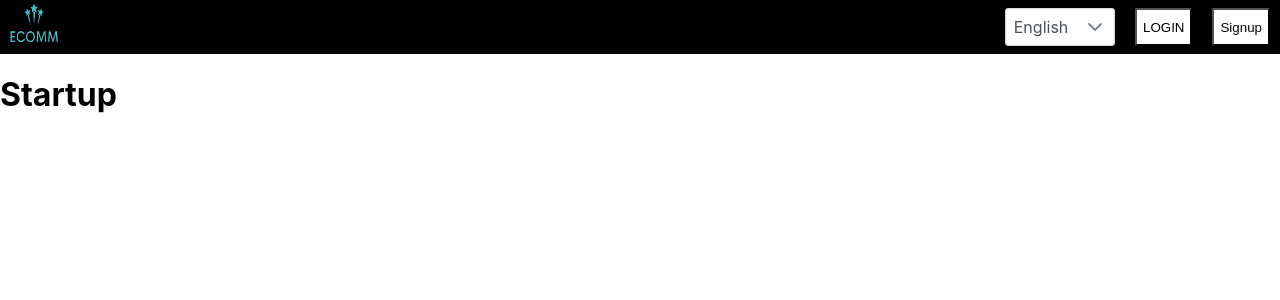
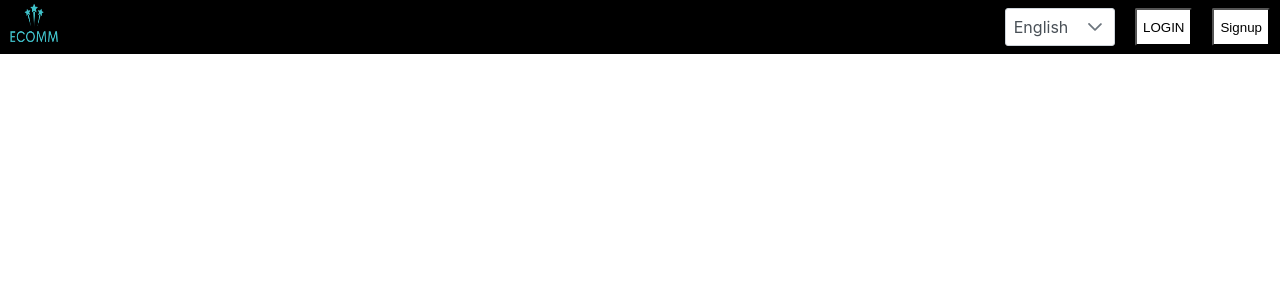
Before and after one commit to Azid-ops/E-COMMERCE-STORE, a React (Create React App) app in the folder front-end/: page / in a window 1280 px wide. Shown: the top 300 px of the page. Built offline with nearby package versions, Linux system fonts and the light colour scheme.

Commit message:
Structured Change
Change Structure of Code

```diff
--- a/front-end/src/ECOM.APP/ECOM.WEB.APP/Shell/MainView.tsx
+++ b/front-end/src/ECOM.APP/ECOM.WEB.APP/Shell/MainView.tsx
@@ -1,9 +1,19 @@
 import React from 'react';
-import RoutesViewModel from '../../ECOM.WEB.VIEWMODEL/Base/RoutesViewModel.tsx';
+
+import {BrowserRouter as Router, Routes,Route} from 'react-router-dom';
+import Topbar from './Topbar/components/Topbar.tsx';
+
 
 function MainView() {
+
   return (
-    <RoutesViewModel />
+    <>
+      <Topbar />
+      <Router>
+        <Routes>
+        </Routes>
+      </Router>
+    </>
   );
 }
 
--- a/front-end/src/ECOM.APP/ECOM.WEB.APP/Shell/Parts/TopBar.tsx
+++ b/front-end/src/ECOM.APP/ECOM.WEB.APP/Shell/Topbar/pages/TopBar.tsx
@@ -1,6 +1,6 @@
 import React from 'react';
-import BrandLogo from "../../../ECOM.WEB.UI/Images/Logo.png";
-import '../../../ECOM.WEB.UI/Styles/Buttons.css';
+import BrandLogo from "../../../../ECOM.WEB.UTILS/Images/Logo.png";
+import '../../../../ECOM.WEB.UTILS/Styles/Buttons.css';
 import { useTranslation } from 'react-i18next';
 import { Dropdown } from 'primereact/dropdown';
 
--- a/front-end/src/ECOM.APP/ECOM.WEB.VIEWMODEL/Base/RoutesViewModel.tsx
+++ /dev/null
@@ -1,18 +0,0 @@
-import React from 'react';
-import {BrowserRouter as Router, Routes,Route} from 'react-router-dom';
-import ShellViewModel from '../Shell/ShellViewModel.tsx';
-import TopBarViewModel from '../Shell/Parts/TopBarViewModel.tsx';
-const RoutesViewModel = () => {
-    return(
-        <>
-            <TopBarViewModel />
-            <Router>
-                <Routes>
-                    <Route path='/' element={<ShellViewModel/>}/>
-                </Routes>
-            </Router>
-        </>
-    );
-}
-
-export default RoutesViewModel;
--- a/front-end/src/ECOM.APP/ECOM.WEB.VIEWMODEL/Shell/ShellViewModel.tsx
+++ /dev/null
@@ -1,12 +0,0 @@
-import React from 'react';
-import Startup from '../../ECOM.WEB.APP/Startup/Startup.tsx';
-
-const ShellViewModel = () => {
-    return(
-        <>
-            <Startup />
-        </>
-    )
-}
-
-export default ShellViewModel;
```
Also changed, not shown: front-end/src/ECOM.APP/ECOM.WEB.APP/Shell/Topbar/components/Topbar.tsx (renamed from front-end/src/ECOM.APP/ECOM.WEB.VIEWMODEL/Shell/Parts/TopBarViewModel.tsx, +5 -5 lines), front-end/src/ECOM.APP/ECOM.WEB.APP/Startup/pages/Startup.tsx (renamed from front-end/src/ECOM.APP/ECOM.WEB.APP/Startup/Startup.tsx), front-end/src/ECOM.APP/ECOM.WEB.UTILS/Images/Logo.png (renamed from front-end/src/ECOM.APP/ECOM.WEB.UI/Images/Logo.png), front-end/src/ECOM.APP/ECOM.WEB.UTILS/Styles/Buttons.css (renamed from front-end/src/ECOM.APP/ECOM.WEB.UI/Styles/Buttons.css), front-end/src/ECOM.APP/ECOM.WEB.UTILS/Styles/Div.css (added), front-end/src/ECOM.APP/ECOM.WEB.UTILS/Styles/Section.css (added), front-end/src/ECOM.APP/ECOM.WEB.UTILS/Styles/TextBlock.css (added).
